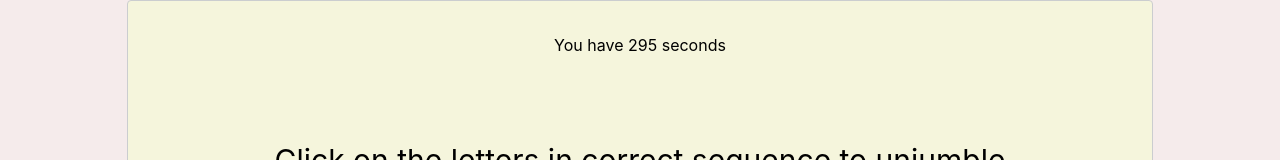
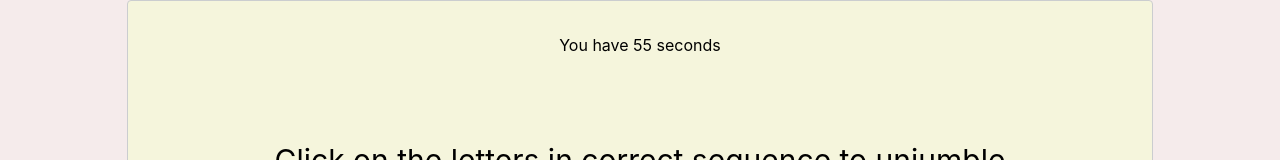
Before and after one commit to rudrajyotib/jumble-web, a React (Create React App) app: page / in a window 1280 px wide. Shown: the top 160 px of the page. Built offline with nearby package versions, Linux system fonts and the light colour scheme.

Commit message:
timer set to 60 seconds

```diff
--- a/src/components/functional/SinglePlayerGame.tsx
+++ b/src/components/functional/SinglePlayerGame.tsx
@@ -50,12 +50,10 @@ export class SinglePlayerGame extends React.Component<any, { gameState: 'newgame
 
         let content = <div />
 
-        const newGameBoard = <div style={{ display: 'flex', flexDirection: 'column', flex: 1 }}>
-            <TimedSolutionPad successHandler={this.successHandler} timeOutHandler={this.timeOutHandler} key={this.wordOnBoard} durationInSeconds={300} targetWord={this.wordOnBoard} />
-        </div>
-
         if (this.state.gameState === 'activeboard') {
-            content = newGameBoard
+            content = <div style={{ display: 'flex', flexDirection: 'column', flex: 1 }}>
+                <TimedSolutionPad successHandler={this.successHandler} timeOutHandler={this.timeOutHandler} key={this.wordOnBoard} durationInSeconds={60} targetWord={this.wordOnBoard} />
+            </div>
         } else if (this.state.gameState === 'timeout') {
             content = <TimeUp nextStepHandler={() => { this.setState({ gameState: 'nextboard' }) }} />
         } else if (this.state.gameState === 'success') {
```
